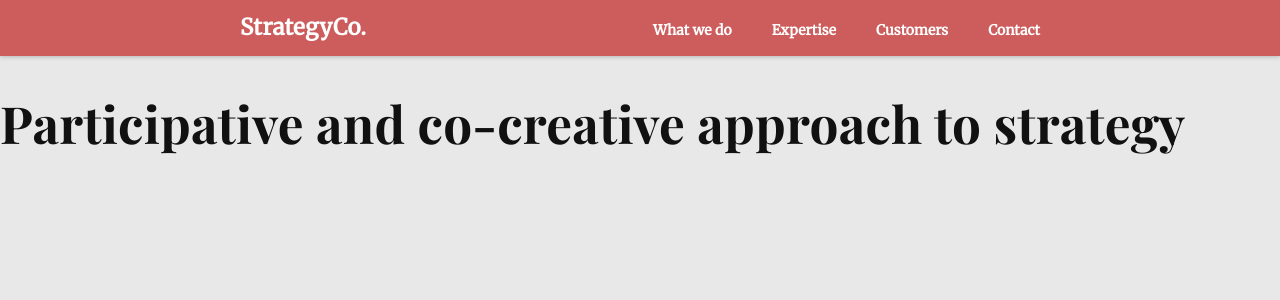
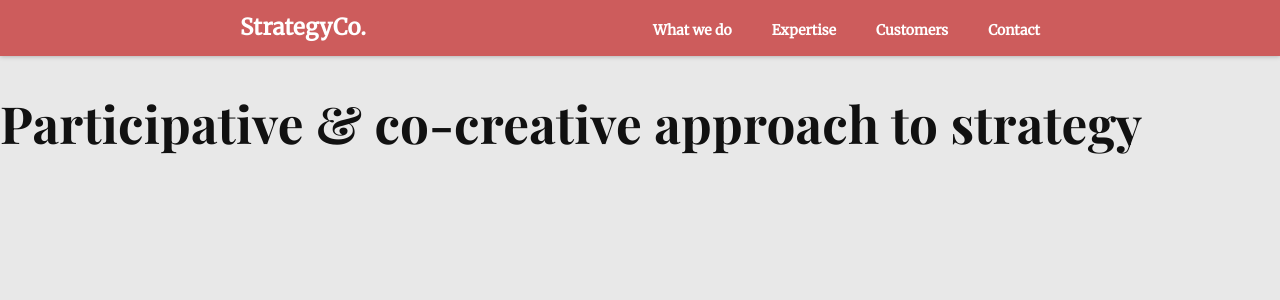
Before and after one commit to rahulabhi/rahulabhi.github.io, a Jekyll site: the page built from _pages/00-intro.md, in a window 1280 px wide. Shown: the top 300 px of the page. Built offline with Jekyll 4.4.1, drawn with Linux system fonts in a browser that asks for light colours.

Commit message:
Update 00-intro.md

```diff
--- a/_pages/00-intro.md
+++ b/_pages/00-intro.md
@@ -5,4 +5,4 @@ id: intro
 permalink: /intro/
 ---
 
-# Participative and co-creative approach to strategy
+# Participative & co-creative approach to strategy
```
